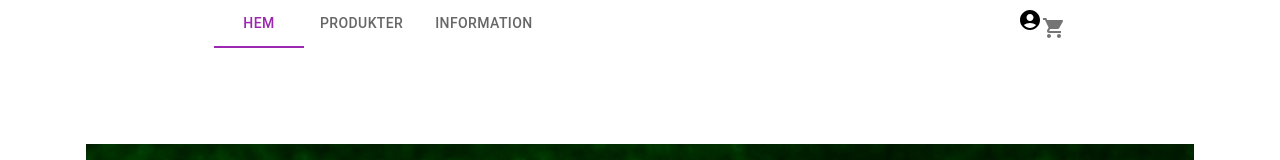
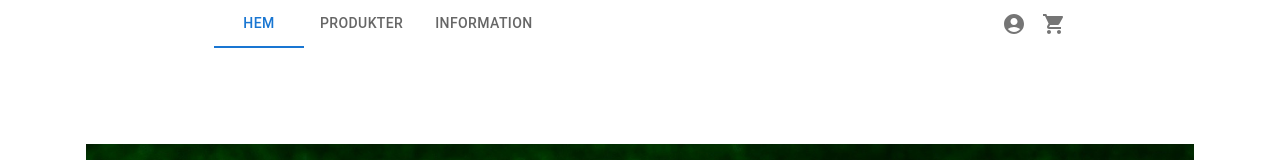
Before and after one commit to OliviaIsberg/ducky, a React (Create React App) app: page / in a window 1280 px wide. Shown: the top 160 px of the page. Built offline with nearby package versions, Linux system fonts and the light colour scheme.

Commit message:
colors, alignment

```diff
--- a/src/components/Header/Header.tsx
+++ b/src/components/Header/Header.tsx
@@ -31,16 +31,16 @@ const Header: FC<HeaderProps> = () => {
         <Tabs
           value={value}
           onChange={handleChange}
-          textColor="secondary"
-          indicatorColor="secondary"
+          textColor="primary"
+          indicatorColor="primary"
           aria-label="secondary tabs example"
         >
           <Tab value="/" label="Hem" />
           <Tab value="products" label="Produkter" />
           <Tab value="about" label="Information" />
         </Tabs>
-        <Box>
-          <AccountCircleIcon />
+        <Box sx={{ display: 'flex', alignItems: 'center', gap: '1rem' }}>
+          <AccountCircleIcon color="action" />
           <Link to="cartPage">
             <Badge badgeContent={cart?.length} color="primary">
               <ShoppingCartIcon color="action" />
```
